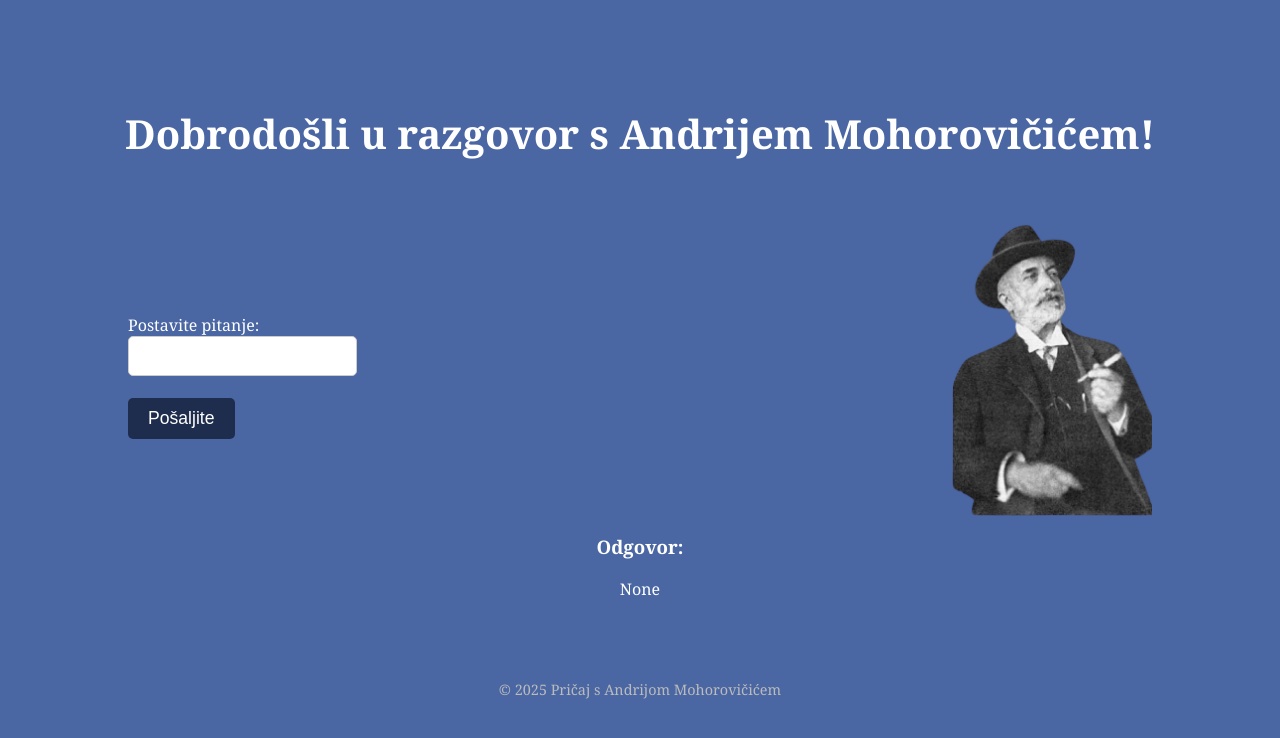
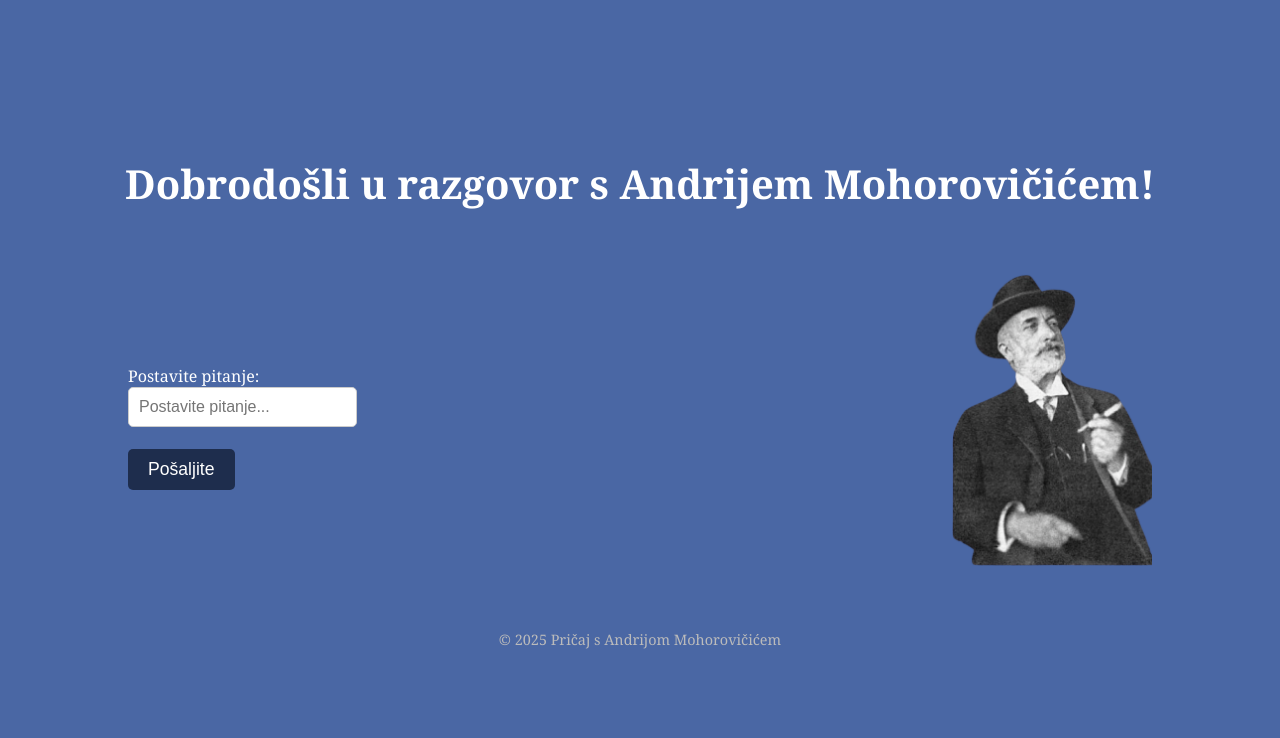
Before and after one commit to sverrrko/andrija-mohorovicic, a Flask app: page / in a window 1280 px wide. Shown: the top 738 px of the page. Run offline with Flask 3, Linux system fonts and the light colour scheme.

Commit message:
Update index.html

```diff
--- a/templates/index.html
+++ b/templates/index.html
@@ -10,16 +10,18 @@
     <h1>Dobrodošli u razgovor s Andrijem Mohorovičićem!</h1>
     <div class="content">
         <form method="POST">
-            <label for="user_input">Postavite pitanje:</label><br>
-            <input type="text" id="user_input" name="user_input" required><br><br>
+            <label for="upit">Postavite pitanje:</label><br>
+            <input type="text" id="upit" name="upit" placeholder="Postavite pitanje..." required><br><br>
             <input type="submit" value="Pošaljite">
         </form>
         <img id="andrija_image" src="https://github.com/sverrrko/andrija-mohorovicic/blob/d9f7f89c69062b45fb6f92cae3dc4770d9a9d2fc/templates/images/andrija_mohorovicic.png" alt="Andrija Mohorovičić">
     </div>
+    {% if odgovor %}
     <div>
         <h3>Odgovor:</h3>
-        <p>{{response}}</p>
+        <p><strong>Andrija Mohorovičić:</strong> {{ odgovor }}</p>
     </div>
+    {% endif %}
     <footer>
         <p>&copy; 2025 Pričaj s Andrijom Mohorovičićem</p>
     </footer>
```
